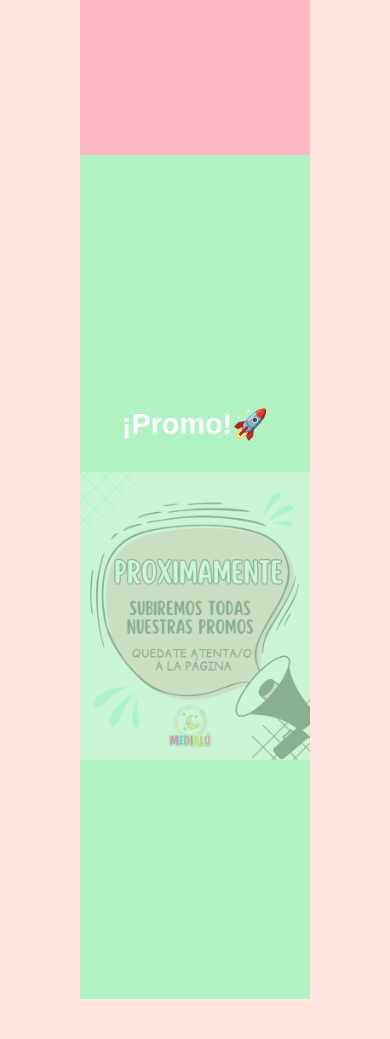
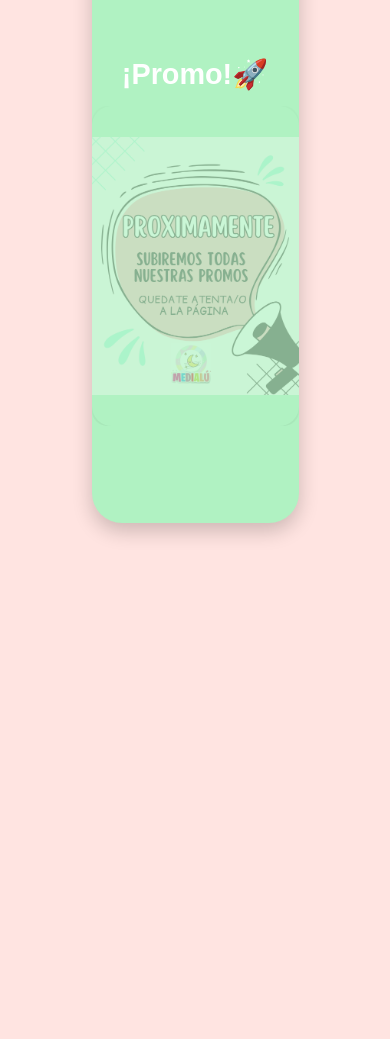
Before and after one commit to crisosatup-maker/miapp-flask, a Flask app: page / in a window 390 px wide. Shown: the part 1039-2078 px from the top of the page. After the commit the page ends 1577 px from the top, so only its background shows below. Run offline with Flask 3, Linux system fonts and the light colour scheme.

Commit message:
Actualización del sitio: descripción breve de los cambios

```diff
--- a/static/style.css
+++ b/static/style.css
@@ -377,14 +377,7 @@ h6 {
   line-height: 1.6;
 }
 
-/* Franja de nuevos productos */
-/* 🔹 Contenedor general */
-.contenedor-franjas {
-  width: 100%;
-  margin: 0;
-  padding: 0;
-  box-sizing: border-box;
-}
+
 
 /* -------- FRANJAS NUEVO INGRESO Y PROMO -------- */
 .contenedor-franjas {
@@ -392,24 +385,32 @@ h6 {
   margin: 0;
   padding: 0;
   box-sizing: border-box;
+  display: flex;
+  flex-direction: column;
+  gap: 30px; /* separación entre franjas */
+  align-items: center;
 }
 
 /* Cada franja ocupa toda la pantalla */
 .franja-nuevos,
 .franja-promo {
-  width: 100%;
-  height: 100vh; /* ocupa todo el alto visible */
+  width: 90%;
+  height: 80vh; /* ocupa todo el alto visible */
   display: flex;
+  border-radius: 30px;
+  overflow: hidden;
+  position: relative;
   flex-direction: column;
   justify-content: center;
   align-items: center;
   text-align: center;
+  box-shadow: 0 8px 20px rgba(0,0,0,0.2);
   scroll-snap-align: start;
 }
 
 /* Colores de fondo (en lugar de imágenes que estaban chicas) */
 .franja-nuevos {
-  background-color: #ffb7c3; /* rosa */
+  background-color: #ffe180; /* rosa */
 }
 
 .franja-promo {
@@ -436,22 +437,41 @@ h6 {
 /* Imagen dentro de cada franja */
 .franja-nuevos img,
 .franja-promo img {
+  position: absolute;
+  top: 0;
+  left: 0;
   width: 100%;
-  max-width: 450px;
-  border-radius: 15px;
-  box-shadow: 0 0 10px rgba(0,0,0,0.2);
+  max-width: 700px;
+  height: 100%; /* estaba en auto- mantiene proporción */
+  border-radius: 20px;
+  box-shadow: 0 4px 15px rgba(0,0,0,0.25);
+  object-fit: cover; /* adapta mejor la imagen al recuadro */
+  opacity: 0.8; /* deja ver el color de fondo */
+  z-index: 1;
 }
 
 /* Ajuste para pantallas chicas */
+
 @media (max-width: 768px) {
+  .franja-nuevos,
+  .franja-promo {
+    height: 70vh; /* más baja en móvil */
+  }
+
   .franja-nuevos h3,
   .franja-promo h3 {
-    font-size: 1.5em;
+    font-size: 1.8em;
+  }
+
+  .franja-nuevos p,
+  .franja-promo p {
+    font-size: 1.1em;
   }
 
   .franja-nuevos img,
   .franja-promo img {
-    width: 100%;
+    width: 95%;
+    max-width: 450px;
   }
 }
 
@@ -487,20 +507,10 @@ html, body {
 .franja-nuevos,
 .franja-promo {
   scroll-snap-align: start;
+  height: 70vh; /* más baja en móvil */
 }
 
-/* 🔹 Ajustes en pantallas pequeñas */
-@media (max-width: 768px) {
-  .franja-nuevos h3,
-  .franja-promo h3 {
-    font-size: 1.8em;
-  }
 
-  .franja-nuevos p,
-  .franja-promo p {
-    font-size: 1.1em;
-  }
-}
 
 /* Carrusel */
 .slider {
--- a/templates/base.html
+++ b/templates/base.html
@@ -19,12 +19,12 @@
 
         <nav>
             <a href="{{ url_for('index') }}">Inicio</a>
-            <a href="{{ url_for('contactate') }}">Contactanos</a>
             <a href="{{ url_for('medias') }}">Medias</a>
             <a href="{{ url_for('pijamas') }}">Pijamas</a>
             <a href="{{ url_for('novedades') }}">Nuevo Ingreso</a>
             <a href="{{ url_for('sale') }}">SALE</a>
             <a href="{{ url_for('verano') }}">Verano</a>
+            <a href="{{ url_for('contactate') }}">Contactanos</a>
             <a href="{{ url_for('nosotros') }}">Nosotros</a>
 
         </nav>
--- a/templates/contactate.html
+++ b/templates/contactate.html
@@ -19,7 +19,7 @@
 
   <p2><br> <br> 💻¿Cómo realizo una compra desde la app web?📱<br>
     Es facil!, elige los producto que quieras agregando al carrito🛒. Podés recorrer toda la app, ver medias, pijamas, las promos y el carrito te acompañará.
-  <br>Una vez que termines haz click en "Realizar Compra", esto abrira wsp web para enviarle directamente a Medialú tu pedido completo.
+  <br>Una vez que termines haz click en "Realizar Compra", esto abrira wsp para enviarle directamente a Medialú tu pedido completo.
     <br>Y listo!✅ nosotros nos comunicamos con vos para coordinar la forma de pago y entrega♥️</br></br></br></p2>
 
   <pc>_________♡♡♡_________</pc>
```
